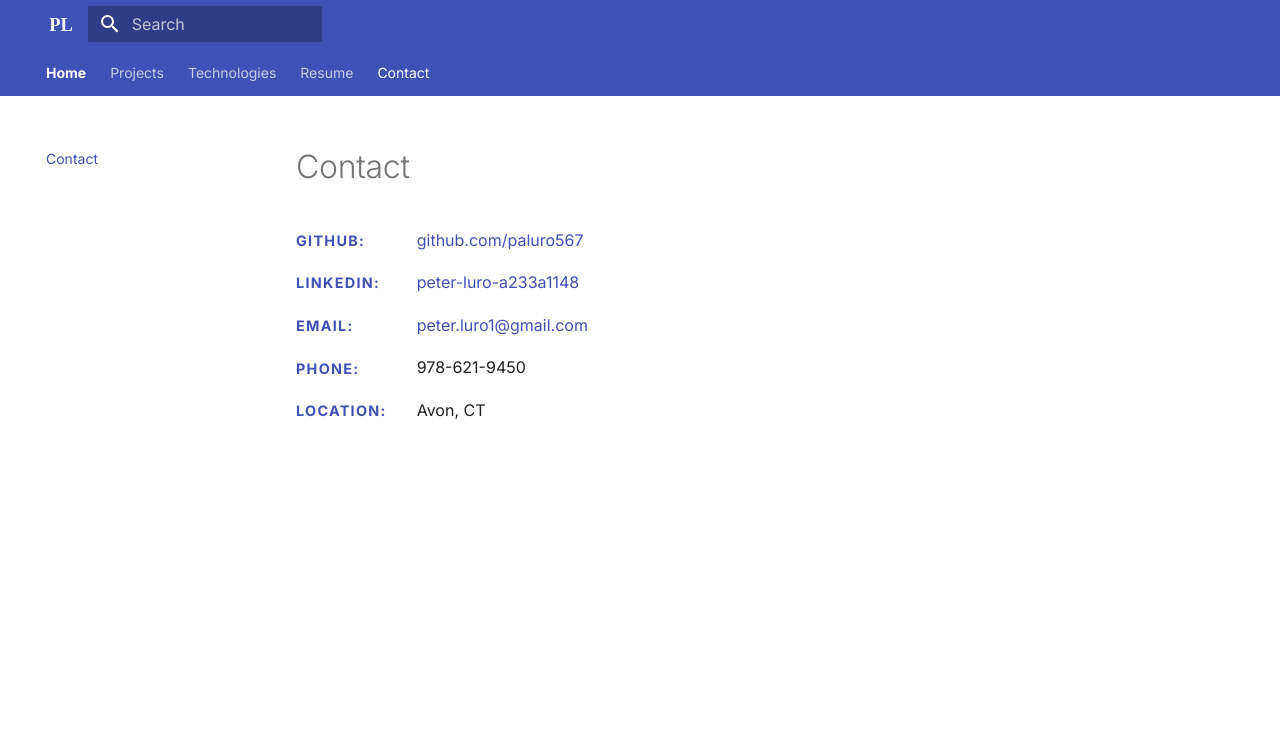
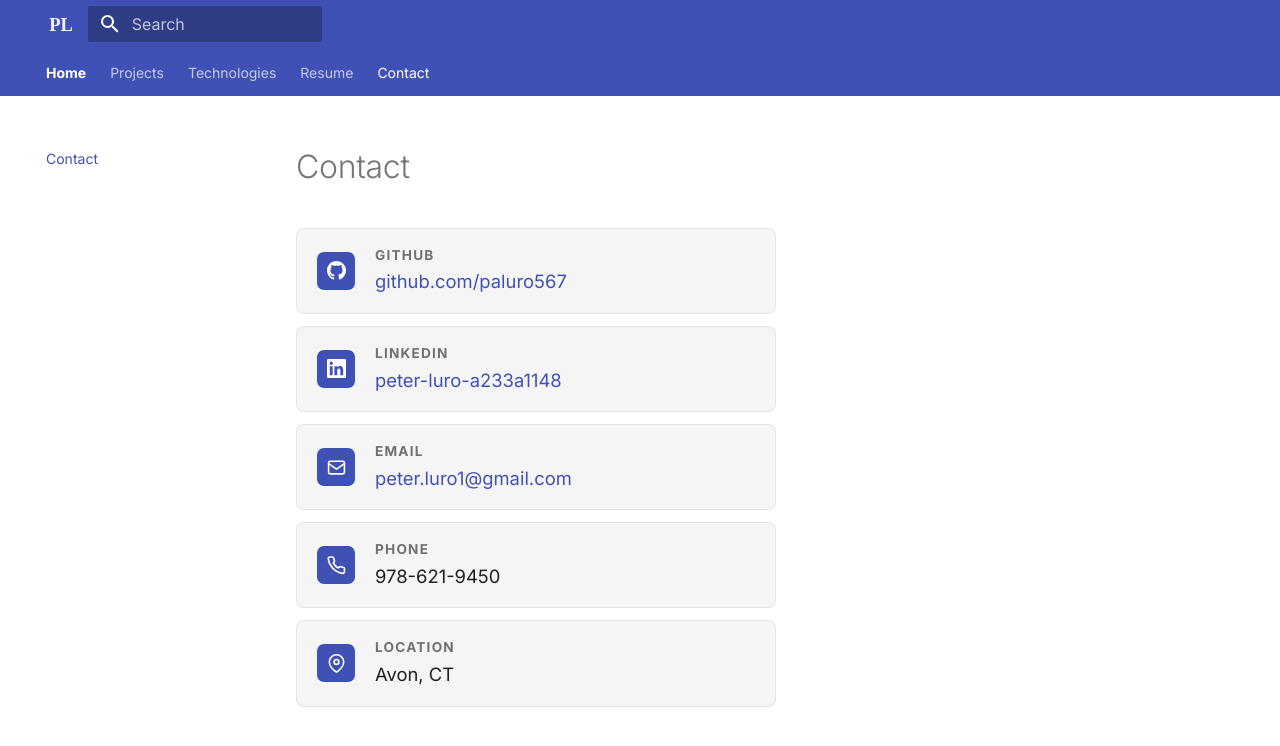
Before and after one commit to paluro567/personal-website, an MkDocs documentation site: the page built from docs/contact.md, in a window 1280 px wide. Shown: the top 746 px of the page. Built offline with MkDocs 1.6.1 and Material for MkDocs 9.7.7, drawn with Linux system fonts in a browser that asks for light colours.

Commit message:
formatting contact page

```diff
--- a/docs/contact.md
+++ b/docs/contact.md
@@ -1,19 +1,55 @@
 # Contact
 
-<div class="contact-grid">
-  <span class="contact-label">GitHub:</span>
-  <a href="https://github.com/paluro567" target="_blank">github.com/paluro567</a>
+<div class="contact-list">
 
-<span class="contact-label">LinkedIn:</span>
-<a href="https://www.linkedin.com/in/peter-luro-a233a1148/" target="_blank">peter-luro-a233a1148</a>
+  <a class="contact-item" href="https://github.com/paluro567" target="_blank">
+    <span class="contact-icon">
+      <svg xmlns="http://www.w3.org/2000/svg" width="19" height="19" viewBox="0 0 24 24" fill="currentColor"><path d="M12 0C5.374 0 0 5.373 0 12c0 5.302 3.438 9.8 8.207 11.387.599.111.793-.261.793-.577v-2.234c-3.338.726-4.033-1.416-4.033-1.416-.546-1.387-1.333-1.756-1.333-1.756-1.089-.745.083-.729.083-.729 1.205.084 1.839 1.237 1.839 1.237 1.07 1.834 2.807 1.304 3.492.997.107-.775.418-1.305.762-1.604-2.665-.305-5.467-1.334-5.467-5.931 0-1.311.469-2.381 1.236-3.221-.124-.303-.535-1.524.117-3.176 0 0 1.008-.322 3.301 1.23A11.509 11.509 0 0 1 12 5.803c1.02.005 2.047.138 3.006.404 2.291-1.552 3.297-1.23 3.297-1.23.653 1.653.242 2.874.118 3.176.77.84 1.235 1.911 1.235 3.221 0 4.609-2.807 5.624-5.479 5.921.43.372.823 1.102.823 2.222v3.293c0 .319.192.694.801.576C20.566 21.797 24 17.3 24 12c0-6.627-5.373-12-12-12z"/></svg>
+    </span>
+    <span class="contact-info">
+      <span class="contact-label">GitHub</span>
+      <span class="contact-value">github.com/paluro567</span>
+    </span>
+  </a>
 
-<span class="contact-label">Email:</span>
-<a href="mailto:peter.luro1@gmail.com">peter.luro1@gmail.com</a>
+  <a class="contact-item" href="https://www.linkedin.com/in/peter-luro-a233a1148/" target="_blank">
+    <span class="contact-icon">
+      <svg xmlns="http://www.w3.org/2000/svg" width="19" height="19" viewBox="0 0 24 24" fill="currentColor"><path d="M20.447 20.452h-3.554v-5.569c0-1.328-.027-3.037-1.852-3.037-1.853 0-2.136 1.445-2.136 2.939v5.667H9.351V9h3.414v1.561h.046c.477-.9 1.637-1.85 3.37-1.85 3.601 0 4.267 2.37 4.267 5.455v6.286zM5.337 7.433a2.062 2.062 0 0 1-2.063-2.065 2.064 2.064 0 1 1 2.063 2.065zm1.782 13.019H3.555V9h3.564v11.452zM22.225 0H1.771C.792 0 0 .774 0 1.729v20.542C0 23.227.792 24 1.771 24h20.451C23.2 24 24 23.227 24 22.271V1.729C24 .774 23.2 0 22.222 0h.003z"/></svg>
+    </span>
+    <span class="contact-info">
+      <span class="contact-label">LinkedIn</span>
+      <span class="contact-value">peter-luro-a233a1148</span>
+    </span>
+  </a>
 
-<span class="contact-label">Phone:</span>
-<span>978-621-9450</span>
+  <a class="contact-item" href="mailto:peter.luro1@gmail.com">
+    <span class="contact-icon">
+      <svg xmlns="http://www.w3.org/2000/svg" width="19" height="19" viewBox="0 0 24 24" fill="none" stroke="currentColor" stroke-width="2" stroke-linecap="round" stroke-linejoin="round"><rect x="2" y="4" width="20" height="16" rx="2"/><path d="m2 7 10 7 10-7"/></svg>
+    </span>
+    <span class="contact-info">
+      <span class="contact-label">Email</span>
+      <span class="contact-value">peter.luro1@gmail.com</span>
+    </span>
+  </a>
 
-<span class="contact-label">Location:</span>
-<span>Avon, CT</span>
+  <div class="contact-item contact-item--static">
+    <span class="contact-icon">
+      <svg xmlns="http://www.w3.org/2000/svg" width="19" height="19" viewBox="0 0 24 24" fill="none" stroke="currentColor" stroke-width="2" stroke-linecap="round" stroke-linejoin="round"><path d="M22 16.92v3a2 2 0 0 1-2.18 2 19.79 19.79 0 0 1-8.63-3.07A19.5 19.5 0 0 1 4.69 12a19.79 19.79 0 0 1-3.07-8.67A2 2 0 0 1 3.6 1.27h3a2 2 0 0 1 2 1.72 12.84 12.84 0 0 0 .7 2.81 2 2 0 0 1-.45 2.11L7.91 8.85a16 16 0 0 0 6.29 6.29l1.16-1.09a2 2 0 0 1 2.11-.45 12.84 12.84 0 0 0 2.81.7A2 2 0 0 1 22 16.92z"/></svg>
+    </span>
+    <span class="contact-info">
+      <span class="contact-label">Phone</span>
+      <span class="contact-value">978-621-9450</span>
+    </span>
+  </div>
+
+  <div class="contact-item contact-item--static">
+    <span class="contact-icon">
+      <svg xmlns="http://www.w3.org/2000/svg" width="19" height="19" viewBox="0 0 24 24" fill="none" stroke="currentColor" stroke-width="2" stroke-linecap="round" stroke-linejoin="round"><path d="M21 10c0 7-9 13-9 13s-9-6-9-13a9 9 0 0 1 18 0z"/><circle cx="12" cy="10" r="3"/></svg>
+    </span>
+    <span class="contact-info">
+      <span class="contact-label">Location</span>
+      <span class="contact-value">Avon, CT</span>
+    </span>
+  </div>
 
 </div>
--- a/docs/css/styles.css
+++ b/docs/css/styles.css
@@ -152,21 +152,75 @@
   display: none;
 }
 
-/* ── Contact grid ─────────────────────────────────────────────── */
-.contact-grid {
-  display: grid;
-  grid-template-columns: auto 1fr;
-  gap: 0.85rem 1.5rem;
+/* ── Contact list ─────────────────────────────────────────────── */
+.contact-list {
+  display: flex;
+  flex-direction: column;
+  gap: 0.6rem;
+  max-width: 480px;
+  margin-top: 1.5rem;
+}
+
+.contact-item {
+  display: flex !important;
   align-items: center;
-  max-width: 460px;
-  margin-top: 1.25rem;
+  gap: 1rem;
+  padding: 0.8rem 1rem;
+  background: var(--md-code-bg-color);
+  border-radius: 8px;
+  border: 1px solid var(--md-default-fg-color--lightest);
+  text-decoration: none !important;
+  color: inherit;
+  transition: border-color 0.15s, box-shadow 0.15s;
+}
+
+a.contact-item:hover {
+  border-color: var(--md-primary-fg-color);
+  box-shadow: 0 2px 10px rgba(0, 0, 0, 0.08);
+}
+
+.contact-item--static {
+  cursor: default;
+}
+
+.contact-icon {
+  display: flex;
+  align-items: center;
+  justify-content: center;
+  width: 38px;
+  height: 38px;
+  background: var(--md-primary-fg-color);
+  border-radius: 7px;
+  flex-shrink: 0;
+  color: #fff;
+}
+
+.contact-icon svg {
+  width: 19px;
+  height: 19px;
+  display: block;
+  flex-shrink: 0;
+}
+
+.contact-info {
+  display: flex;
+  flex-direction: column;
+  gap: 0.05rem;
 }
 
 .contact-label {
-  font-size: 0.72rem;
+  font-size: 0.68rem;
   font-weight: 700;
   text-transform: uppercase;
   letter-spacing: 0.09em;
+  color: var(--md-default-fg-color--light);
+}
+
+.contact-value {
+  font-size: 0.92rem;
+  color: var(--md-default-fg-color);
+}
+
+a.contact-item .contact-value {
   color: var(--md-primary-fg-color);
-  white-space: nowrap;
 }
```
Also changed, not shown: site/Contact/index.html, site/css/styles.css, site/search/search_index.json, 1 other file.
